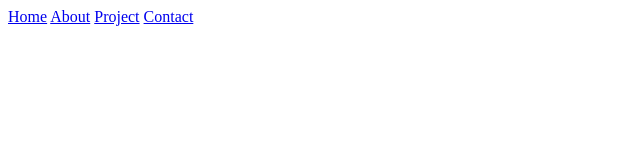
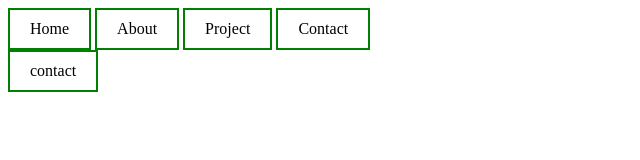
Before and after one commit to anilofficial53/anilresume, a plain HTML site: page index.html in a window 1280 px wide. Shown: the whole page, without its empty margins (0-640 px from the left). Drawn offline with Linux system fonts and the light colour scheme.

Commit message:
add css and script

```diff
--- a/index.html
+++ b/index.html
@@ -4,7 +4,8 @@
     <meta charset="UTF-8">
     <meta name="viewport" content="width=device-width, initial-scale=1.0">
     <link rel="stylesheet" href="style.css">
-    <title>Document</title>
+    <script src="javascript.js"></script>
+        <title>Document</title>
 </head>
 <body>
     <nav>
@@ -13,5 +14,8 @@
         <a href="#">Project</a>
         <a href="#">Contact</a>
     </nav>
+    <footer>
+        <a href="#">contact</a>
+    </footer>
 </body>
 </html>
--- a/style.css
+++ b/style.css
@@ -0,0 +1,14 @@
+a:link, a:visited {
+    background-color: white;
+    color: black;
+    border: 2px solid green;
+    padding: 10px 20px;
+    text-align: center;
+    text-decoration: none;
+    display: inline-block;
+  }
+
+  a:hover, a:active {
+    background-color: green;
+    color: white;
+  }
```
Also changed, not shown: javascript.js (added).
